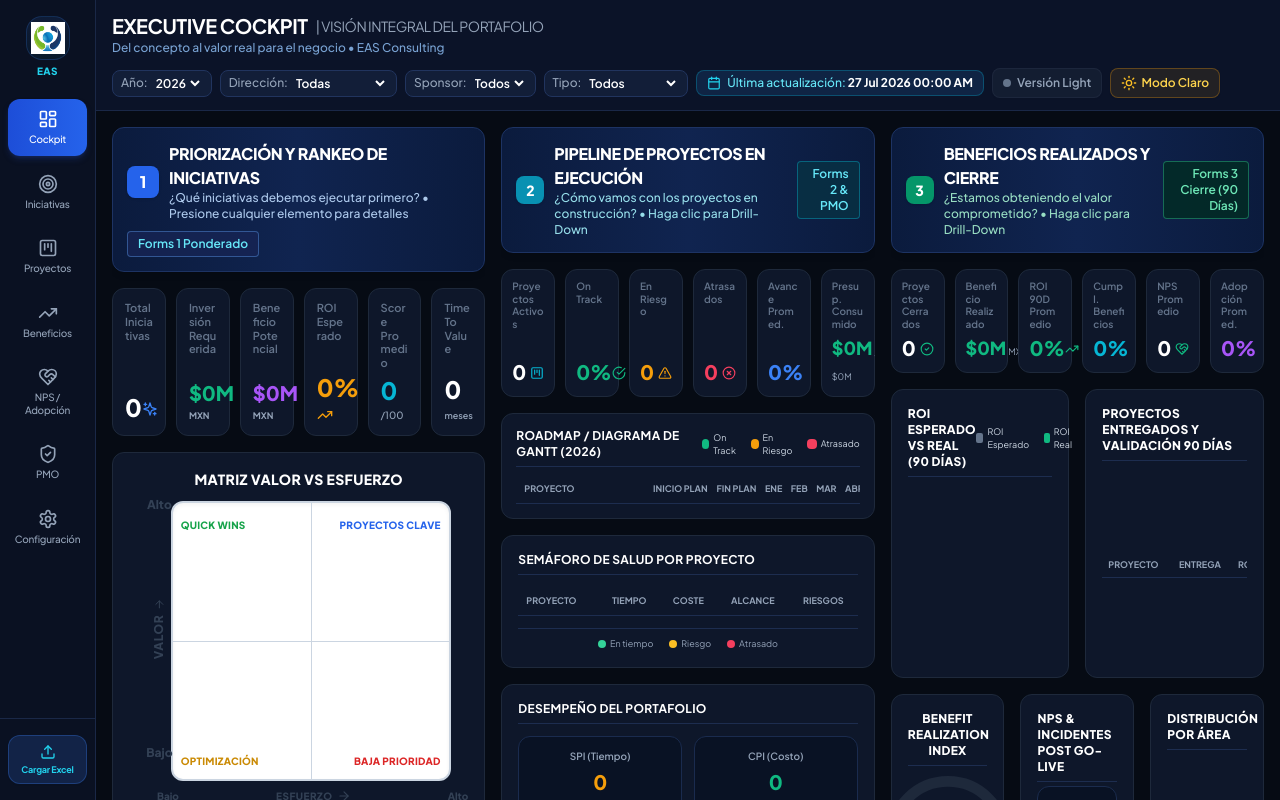
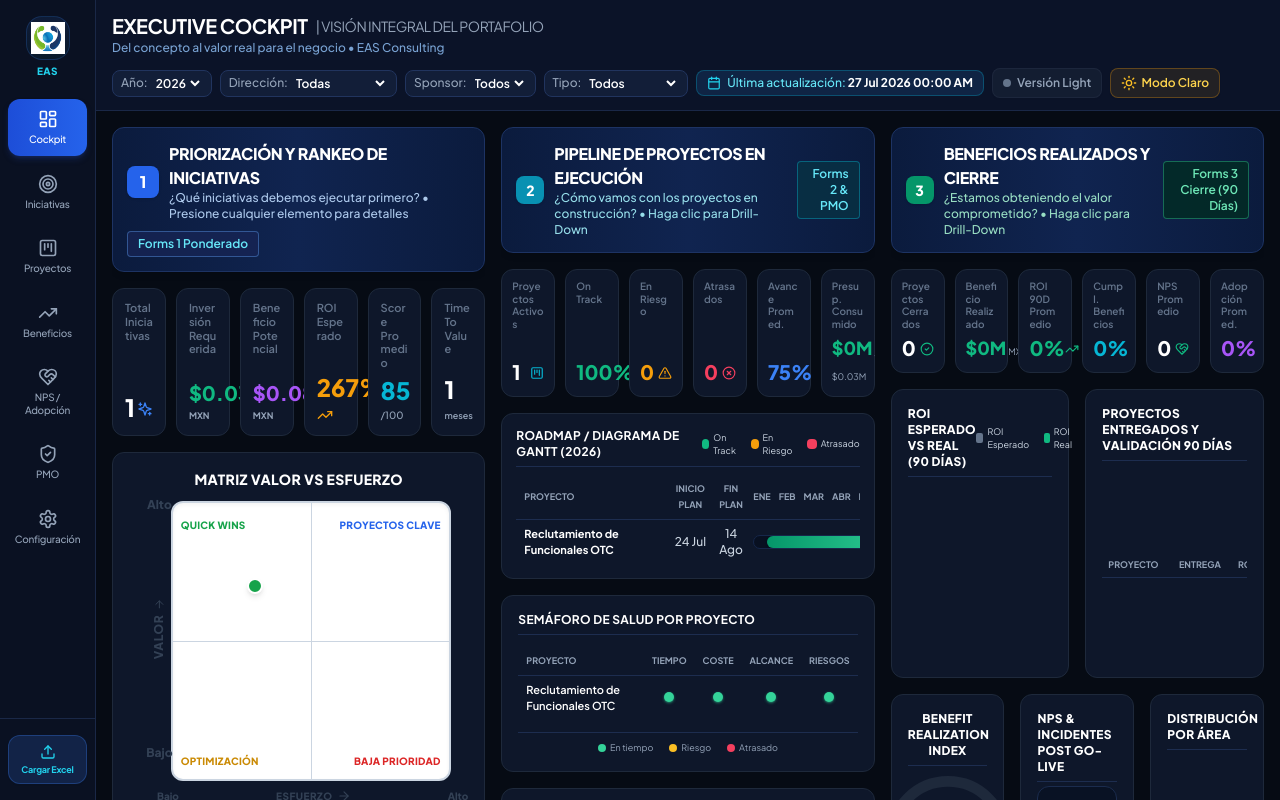
Before and after one commit to eaguilarh/dashboard-estrategia-eas, a React (Vite) app: page / in a window 1280 px wide. Built offline with nearby package versions, Linux system fonts and the light colour scheme.

Commit message:
Pass Reclutamiento de Funcionales OTC initiative to project active state

```diff
--- a/src/App.tsx
+++ b/src/App.tsx
@@ -20,18 +20,65 @@ export function App() {
   const [initiatives, setInitiatives] = useState<any[]>(() => {
     try {
       const saved = localStorage.getItem('eas_initiatives');
-      return saved ? JSON.parse(saved) : mockInitiatives;
+      if (saved) {
+        const parsed = JSON.parse(saved);
+        if (parsed.length > 0) return parsed;
+      }
+      return [
+        {
+          id: "3",
+          rank: 1,
+          name: "Reclutamiento de Funcionales OTC",
+          area: "Operaciones",
+          sponsor: "Enrique Aguilar",
+          score: 85,
+          roiExpected: 150,
+          investmentRequired: 0.03, // 30,000 MXN in Millions
+          potentialBenefit: 0.08,
+          timeToValueMonths: 1,
+          effort: "Bajo",
+          value: "Alto",
+          quadrant: "Quick Wins",
+          category: "Transformación Digital"
+        }
+      ];
     } catch {
-      return mockInitiatives;
+      return [];
     }
   });
 
   const [projects, setProjects] = useState<any[]>(() => {
     try {
       const saved = localStorage.getItem('eas_projects');
-      return saved ? JSON.parse(saved) : mockProjects;
+      if (saved) {
+        const parsed = JSON.parse(saved);
+        if (parsed.length > 0) return parsed;
+      }
+      return [
+        {
+          id: "P1",
+          initiativeId: "3",
+          name: "Reclutamiento de Funcionales OTC",
+          area: "Operaciones",
+          sponsor: "Enrique Aguilar",
+          pm: "Enrique Aguilar",
+          startDatePlan: "24 Jul",
+          endDatePlan: "14 Ago",
+          budgetApproved: 0.03, // 30,000 MXN in Millions
+          budgetSpent: 0.00, // No consumido reportado
+          progressPlanPct: 40,
+          progressRealPct: 75,
+          statusGantt: "On Track",
+          timeHealth: "Verde",
+          costHealth: "Verde",
+          scopeHealth: "Verde",
+          riskHealth: "Verde",
+          spi: 1.875, // 75% / 40%
+          cpi: 1.0,
+        }
+      ];
     } catch {
-      return mockProjects;
+      return [];
     }
   });
 
@@ -101,6 +148,57 @@ export function App() {
     sponsor: 'Todos',
     type: 'Todos',
   });
+
+  // Effect to guarantee "Reclutamiento de Funcionales OTC" is registered
+  useEffect(() => {
+    const hasInit = initiatives.some(i => i.name.includes("OTC") || i.name.includes("Reclutamiento"));
+    if (!hasInit) {
+      const otcInit = {
+        id: "OTC-INIT-3",
+        rank: initiatives.length + 1,
+        name: "Reclutamiento de Funcionales OTC",
+        area: "Operaciones",
+        sponsor: "Enrique Aguilar",
+        score: 85,
+        roiExpected: 150,
+        investmentRequired: 0.03, // 30,000 MXN / 1,000,000 = 0.03M
+        potentialBenefit: 0.08, // 80,000 MXN potential
+        timeToValueMonths: 1,
+        effort: "Bajo" as const,
+        value: "Alto" as const,
+        quadrant: "Quick Wins" as const,
+        category: "Transformación Digital" as const
+      };
+      setInitiatives(prev => [...prev.filter(i => i.id !== "OTC-INIT-3"), otcInit]);
+    }
+
+    const hasProj = projects.some(p => p.name.includes("OTC") || p.name.includes("Reclutamiento"));
+    if (!hasProj) {
+      const otcProj = {
+        id: "OTC-PROJ-3",
+        initiativeId: "OTC-INIT-3",
+        name: "Reclutamiento de Funcionales OTC",
+        area: "Operaciones",
+        sponsor: "Enrique Aguilar",
+        pm: "Enrique Aguilar",
+        startDatePlan: "24 Jul",
+        endDatePlan: "14 Ago",
+        budgetApproved: 0.03, // 30,000 MXN in Millions
+        budgetSpent: 0.00, // 0 consumed reportado
+        progressPlanPct: 40,
+        progressRealPct: 75,
+        statusGantt: "On Track" as const,
+        timeHealth: "Verde" as const,
+        costHealth: "Verde" as const,
+        scopeHealth: "Verde" as const,
+        riskHealth: "Verde" as const,
+        spi: 1.88, // 75% / 40%
+        cpi: 1.0,
+      };
+      setProjects(prev => [...prev.filter(p => p.id !== "OTC-PROJ-3"), otcProj]);
+      setLastUpdated(new Date().toLocaleString('es-MX', { dateStyle: 'medium', timeStyle: 'short' }));
+    }
+  }, []);
 
   const handleFilterChange = (key: keyof FilterState, value: string) => {
     setFilters((prev) => ({ ...prev, [key]: value }));
```
